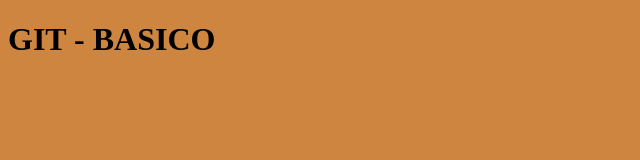
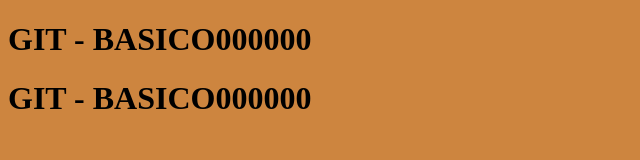
Before and after one commit to ignacarretero77/git-NucbA, a plain HTML site: page index.html in a window 1280 px wide. Shown: the whole page, without its empty margins (0-640 px from the left). Drawn offline with Linux system fonts and the light colour scheme.

Commit message:
Segundo commit

```diff
--- a/index.html
+++ b/index.html
@@ -8,6 +8,7 @@
     <title>Document</title>
 </head>
 <body>
-    <h1> GIT - BASICO</h1>
+    <h1> GIT - BASICO000000</h1>
+    <h1> GIT - BASICO000000</h1>
 </body>
 </html>
```
